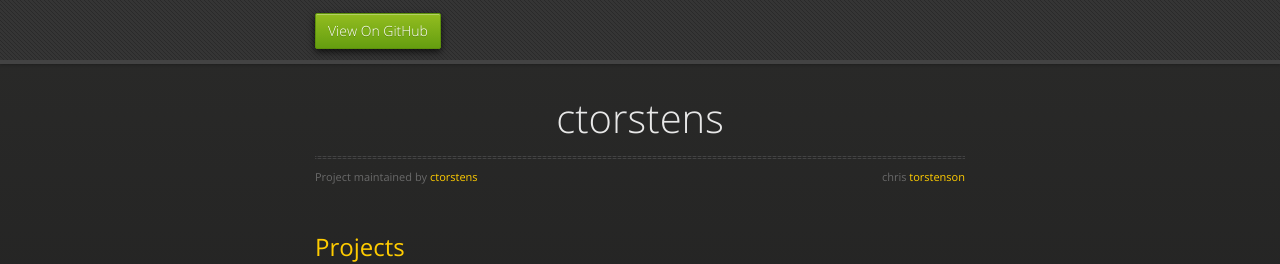
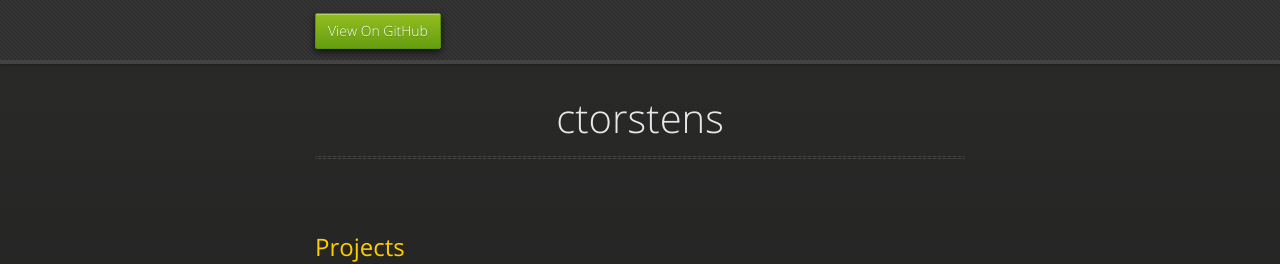
Before and after one commit to ctorstens/ctorstens.github.io, a plain HTML site: page index.html in a window 1280 px wide. Shown: the top 264 px of the page. Drawn offline with nearby package versions, Linux system fonts and the light colour scheme.

Commit message:
remove all attributions

```diff
--- a/index.html
+++ b/index.html
@@ -31,8 +31,8 @@
           <h1>ctorstens</h1>
           <p></p>
           <hr>
-          <span class="credits left">Project maintained by <a href="https://github.com/ctorstens">ctorstens</a></span>
-          <span class="credits right">chris <a href="http://twitter.com/#!/ctorstens">torstenson</a></span>
+<!--           <span class="credits left">Project maintained by <a href="https://github.com/ctorstens">ctorstens</a></span>
+          <span class="credits right">chris <a href="http://twitter.com/#!/ctorstens">torstenson</a></span> -->
         </div>
 
         <h2><a href='https://github.com/ctorstens?tab=repositories'>Projects</a></h2>
```
